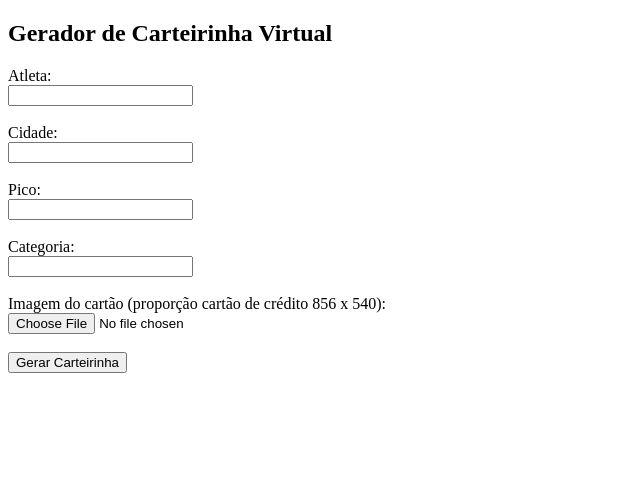
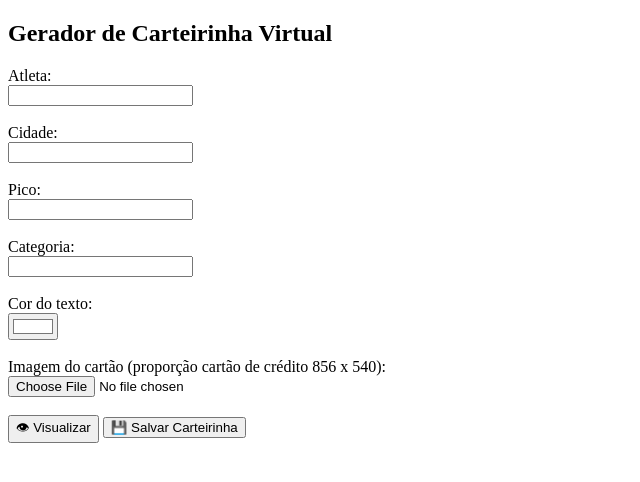
Before and after one commit to rodrigocssoares/carteirinha-virtual, a Flask app: page / in a window 1280 px wide. Shown: the top 482 px of the page, without its empty margins (0-640 px from the left). Run offline with Flask 3, Linux system fonts and the light colour scheme.

Commit message:
Adicionando preview e seletor de cor do texto

```diff
--- a/app.py
+++ b/app.py
@@ -10,12 +10,15 @@ os.makedirs(UPLOAD_FOLDER, exist_ok=True)
 @app.route('/', methods=['GET', 'POST'])
 def index():
     image_url = None
+    download = False
 
     if request.method == 'POST':
         atleta = request.form.get('atleta')
         cidade = request.form.get('cidade')
         pico = request.form.get('pico')
         categoria = request.form.get('categoria')
+        cor = request.form.get('cor') or "#ffffff"
+        acao = request.form.get('acao')
         file = request.files.get('imagem')
 
         if file:
@@ -48,16 +51,21 @@ def index():
             for linha in linhas:
                 bbox = draw.textbbox((0, 0), linha, font=font)
                 text_height = bbox[3] - bbox[1]
-                draw.text((30, y), linha, font=font, fill="white")
+                draw.text((30, y), linha, font=font, fill=cor)
                 y += text_height + espaco
 
-            final_filename = f"final_{filename}"
+            if acao == "salvar":
+                final_filename = f"final_{filename}"
+                download = True
+            else:
+                final_filename = f"preview_{filename}"
+
             result_path = os.path.join(UPLOAD_FOLDER, final_filename)
             combined.save(result_path)
 
             image_url = f"/{UPLOAD_FOLDER}/{final_filename}"
 
-    return render_template('index.html', image_url=image_url)
+    return render_template('index.html', image_url=image_url, download=download)
 
 @app.route('/static/uploads/<filename>')
 def uploaded_file(filename):
--- a/templates/index.html
+++ b/templates/index.html
@@ -20,10 +20,14 @@
         <label for="categoria">Categoria:</label><br>
         <input type="text" id="categoria" name="categoria" required><br><br>
 
+        <label for="cor">Cor do texto:</label><br>
+        <input type="color" id="cor" name="cor" value="#ffffff"><br><br>
+
         <label for="imagem">Imagem do cartão (proporção cartão de crédito 856 x 540):</label><br>
         <input type="file" id="imagem" name="imagem" accept="image/*" required><br><br>
 
-        <button type="submit">Gerar Carteirinha</button>
+        <button type="submit" name="acao" value="preview">👁 Visualizar</button>
+        <button type="submit" name="acao" value="salvar">💾 Salvar Carteirinha</button>
     </form>
 
     {% if image_url %}
@@ -31,7 +35,9 @@
         <h3>Carteirinha Gerada:</h3>
         <img src="{{ image_url }}" alt="Carteirinha gerada" style="max-width:100%; height:auto; border:1px solid #ccc; padding:10px;">
         <br><br>
-        <a href="{{ image_url }}" download>📥 Baixar imagem</a>
+        {% if download %}
+            <a href="{{ image_url }}" download>📥 Baixar imagem</a>
+        {% endif %}
     {% endif %}
 </body>
 </html>
```
